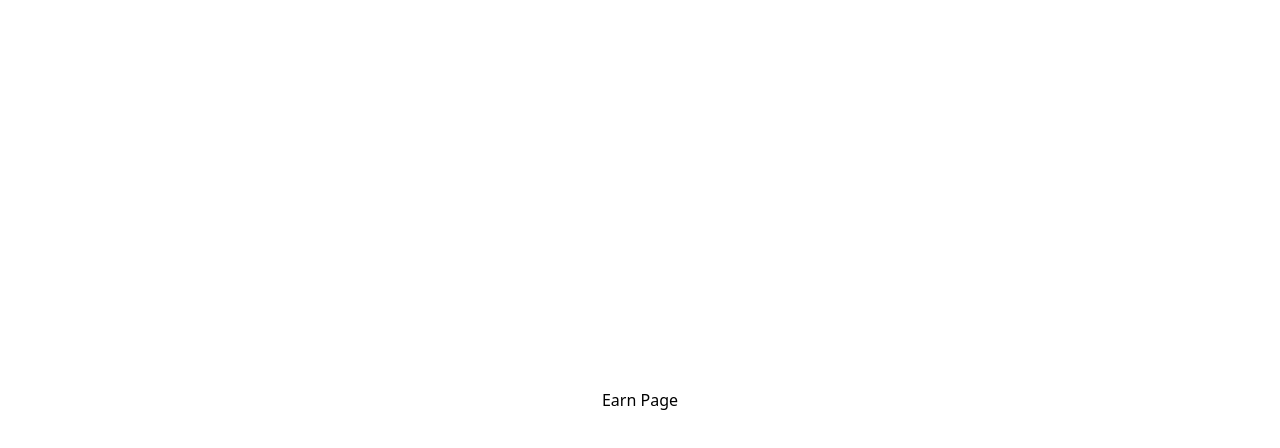
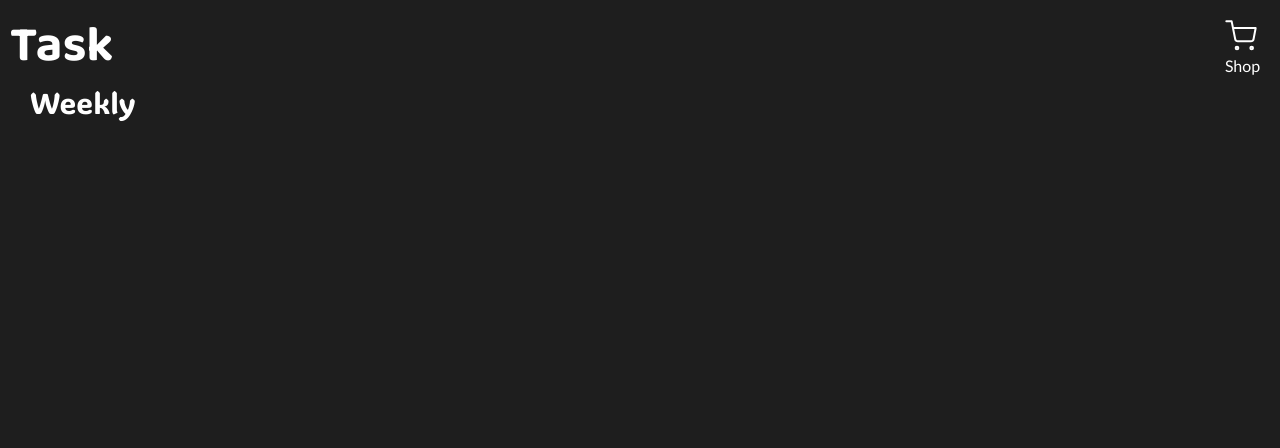
Before and after one commit to tungleanh0902/learn-to-earn-fe, a React (Vite) app: page /earn in a window 1280 px wide. Shown: the top 448 px of the page. Built offline with nearby package versions, Linux system fonts and the light colour scheme.

Commit message:
Task initialization

```diff
--- a/src/App.css
+++ b/src/App.css
@@ -8,6 +8,7 @@
   margin: 0 auto;
   padding: 2rem;
   text-align: center;
+  /* background-color: #1e1e1e; */
 }
 
 .logo {
--- /dev/null
+++ b/src/Components/Layout.jsx
@@ -0,0 +1,17 @@
+import React from 'react';
+import Navigation from '../Navigation';
+
+const Layout = ({children}) => {
+    return (
+        <>
+        <div>
+            {/* <Navigation /> */}
+
+            abc
+        </div>
+        <main>{children}</main>
+        </>
+    );
+};
+
+export default Layout;
--- /dev/null
+++ b/src/Components/WeeklyCampaign.jsx
@@ -0,0 +1,11 @@
+import React from 'react';
+
+const WeeklyCampaign = () => {
+    return (
+        <div>
+
+        </div>
+    );
+};
+
+export default WeeklyCampaign;
--- a/src/Earn.jsx
+++ b/src/Earn.jsx
@@ -1,9 +1,33 @@
 import React from 'react';
+import task from './assets/task.png';
+import shoppingCart from './assets/shopping-cart.svg';
+import WeeklyCampaign from './Components/WeeklyCampaign';
 
 const Earn = () => {
     return (
-        <div>
-            Earn Page
+        <div className="bg-[#1e1e1e] flex flex-row w-screen">
+            <div className="bg-[#1e1e1e] overflow-hidden w-screen h-screen relative">
+                <div className="absolute left-[10px] text-[50px] font-baloo font-bold text-white top-[10px]">
+                    Task
+                </div>
+
+                <div className="absolute right-[20px] top-[20px]">
+                    <img
+                        src={shoppingCart}
+                        alt="Shopping cart"
+                        className="w-8 h-8"
+                    ></img>
+                    <div className="relative top-[2px] font-lato-regular text-white">
+                        Shop
+                    </div>
+                </div>
+
+                <div className="absolute left-[30px] top-[80px] font-adlam-display text-white text-[30px]" >
+                    Weekly
+                </div>
+
+                <WeeklyCampaign />
+            </div>
         </div>
     );
 };
--- a/src/Home.jsx
+++ b/src/Home.jsx
@@ -18,7 +18,7 @@ const user = {
 
 const Home = () => {
     return (
-        <div className="bg-[#1e1e1e] flex flex-row justify-center w-full">
+        <div className="bg-[#1e1e1e] flex flex-row justify-center w-full h-full">
             <div className="bg-[#1e1e1e] overflow-hidden w-[430px] h-[858px] relative">
                 <div className="absolute w-[329px] h-14 top-[660px] left-[50px] bg-white rounded-[20px] overflow-hidden">
                     <div className="absolute w-[251px] top-[7px] left-[39px] font-adlam font-normal text-black text-[32px] text-center tracking-[0] leading-[normal] whitespace-nowrap">
```
Also changed, not shown: src/App.jsx (+15 -0 lines), src/assets/task.png (added).
